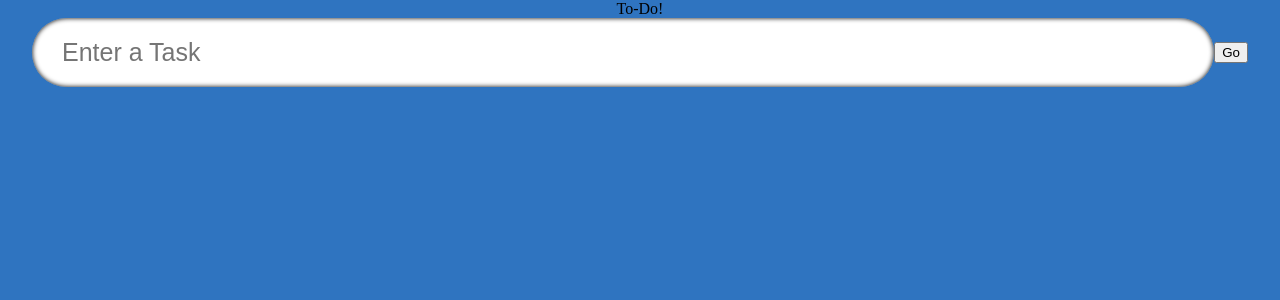
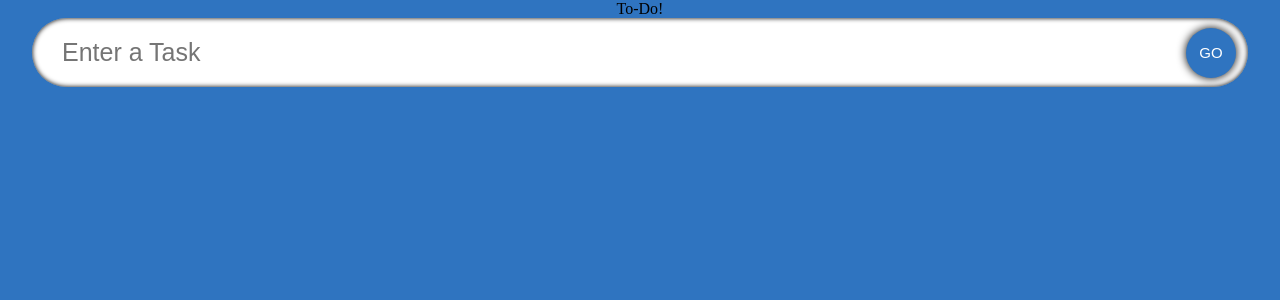
Before and after one commit to StuartFleishman/todo-app, a React (Create React App) app: page / in a window 1280 px wide. Shown: the top 300 px of the page. Built offline with nearby package versions, Linux system fonts and the light colour scheme; a web font is replaced by a local one.

Commit message:
useRef.current?.blur()

```diff
--- a/src/components/InputFeild.tsx
+++ b/src/components/InputFeild.tsx
@@ -1,19 +1,24 @@
-import React from 'react';
-import './styles.css';
-import {useRef} from 'react';
+import React, { useRef } from "react";
+import "./styles.css";
 
-interface Props {
+interface props {
   todo: string;
   setTodo: React.Dispatch<React.SetStateAction<string>>;
   handleAdd: (e: React.FormEvent) => void;
 }
 
-const InputField: React.FC<Props> = ({todo, setTodo}) => {
-  const inputRef = useRef(null)
+const InputField: React.FC<props> = ({ todo, setTodo, handleAdd }) => {
+  const inputRef = useRef<HTMLInputElement>(null);
 
   return (
-    <form className='input'>
-           <input
+    <form
+      className="input"
+      onSubmit={(e) => {
+        handleAdd(e);
+        inputRef.current?.blur();
+      }}
+    >
+      <input
         type="text"
         placeholder="Enter a Task"
         value={todo}
@@ -21,11 +26,11 @@ const InputField: React.FC<Props> = ({todo, setTodo}) => {
         onChange={(e) => setTodo(e.target.value)}
         className="input__box"
       />
-      <button className="input__submit" type="submit">
-        Go
+      <button type="submit" className="input_submit">
+        GO
       </button>
     </form>
-  )
-}
+  );
+};
 
-export default InputField
+export default InputField;
```
